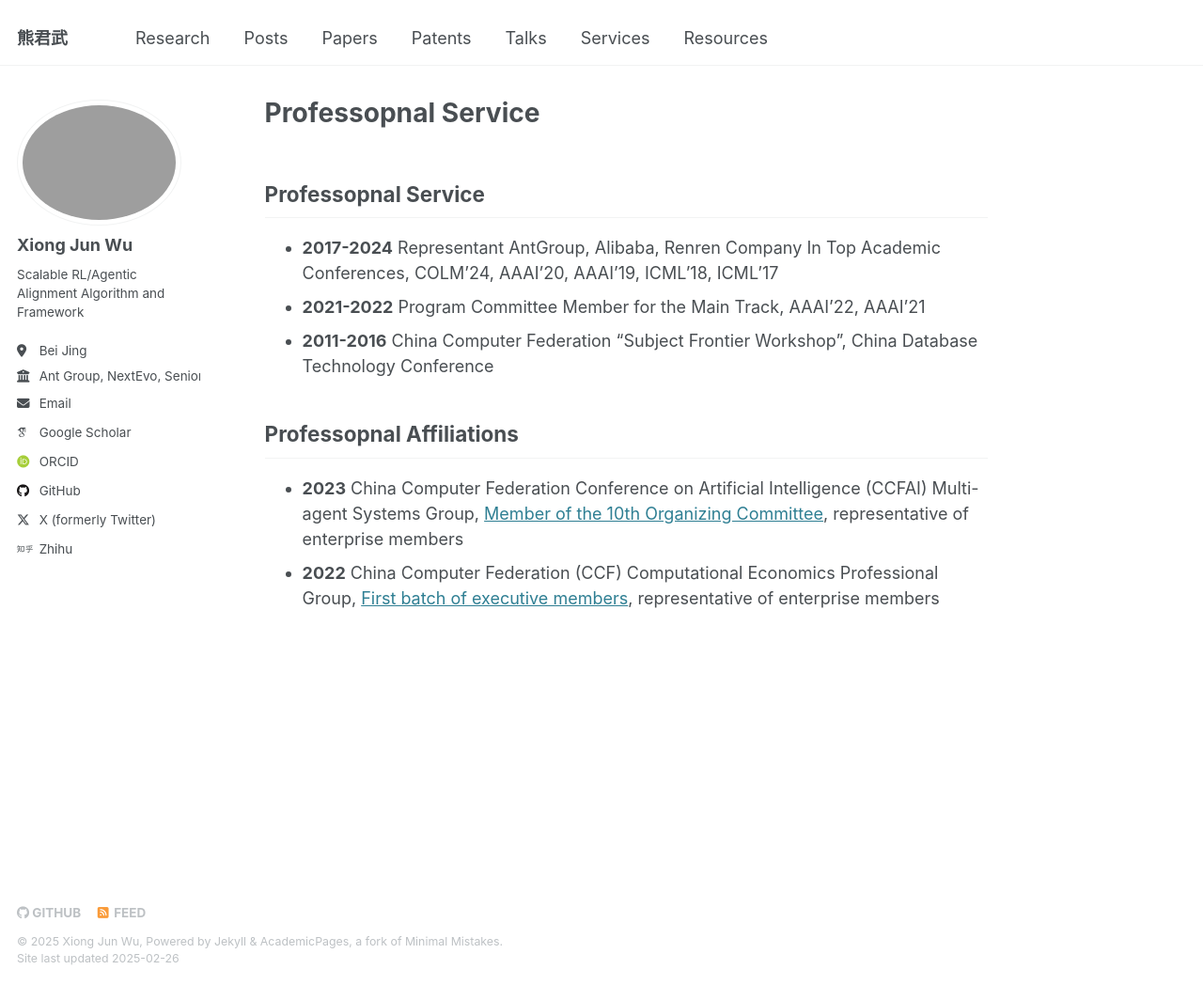
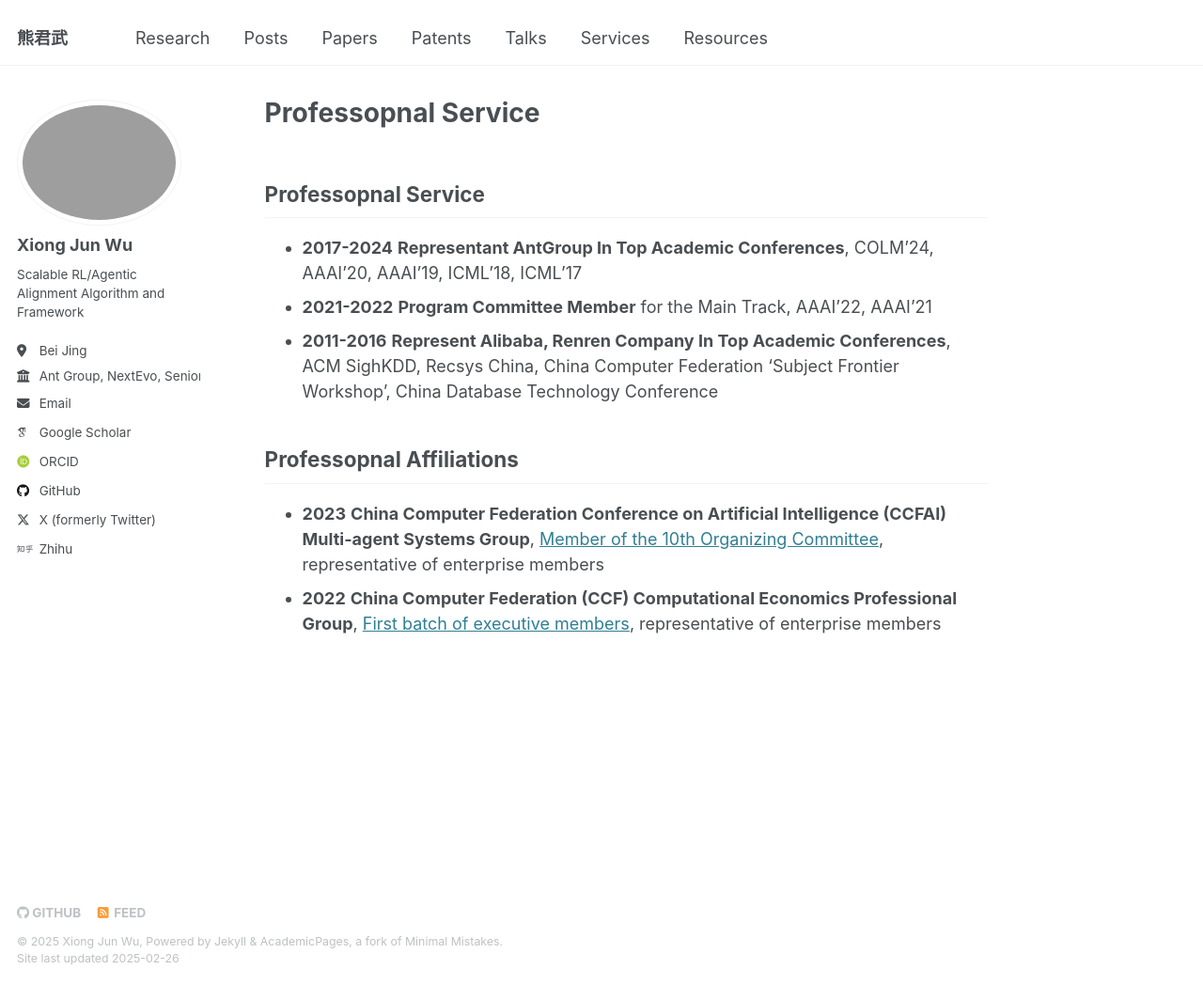
Before and after one commit to junwuxgi/junwuxgi.github.io, a Jekyll site: the page built from services.md, in a window 1280 px wide and 1048 px high. Shown: the whole window at 94% size. Built offline with Jekyll 4.4.1, drawn with Linux system fonts in a browser that asks for light colours; some web fonts are replaced; our own code applies the rules of GitHub Pages for plain Markdown files.

```diff
--- a/services.md
+++ b/services.md
@@ -1,13 +1,13 @@
 ## Professopnal Service
 
-- **2017-2024** Representant AntGroup, Alibaba, Renren Company In Top Academic Conferences, COLM'24, AAAI'20, AAAI'19, ICML'18, ICML'17
-- **2021-2022** Program Committee Member for the Main Track, AAAI'22, AAAI'21
-- **2011-2016** China Computer Federation "Subject Frontier Workshop", China Database Technology Conference
+- **2017-2024** **Representant AntGroup In Top Academic Conferences**, COLM'24, AAAI'20, AAAI'19, ICML'18, ICML'17
+- **2021-2022** **Program Committee Member** for the Main Track, AAAI'22, AAAI'21
+- **2011-2016** **Represent Alibaba, Renren Company In Top Academic Conferences**, ACM SighKDD, Recsys China, China Computer Federation ‘Subject Frontier Workshop’, China Database Technology Conference
 
 ## Professopnal Affiliations
 
-- **2023** China Computer Federation Conference on Artificial Intelligence (CCFAI) Multi-agent Systems Group, [Member of the 10th Organizing Committee](https://mp.weixin.qq.com/s/draXMk4vUmyI0YJYd6zJqg), representative of enterprise members
-- **2022** China Computer Federation (CCF) Computational Economics Professional Group, [First batch of executive members](https://mp.weixin.qq.com/s/Zyu9i61ahvXHGPLePsP3xw), representative of enterprise members
+- **2023** **China Computer Federation Conference on Artificial Intelligence (CCFAI) Multi-agent Systems Group**, [Member of the 10th Organizing Committee](https://mp.weixin.qq.com/s/draXMk4vUmyI0YJYd6zJqg), representative of enterprise members
+- **2022** **China Computer Federation (CCF) Computational Economics Professional Group**, [First batch of executive members](https://mp.weixin.qq.com/s/Zyu9i61ahvXHGPLePsP3xw), representative of enterprise members
 
 [//]: #
 [//]: #
```
